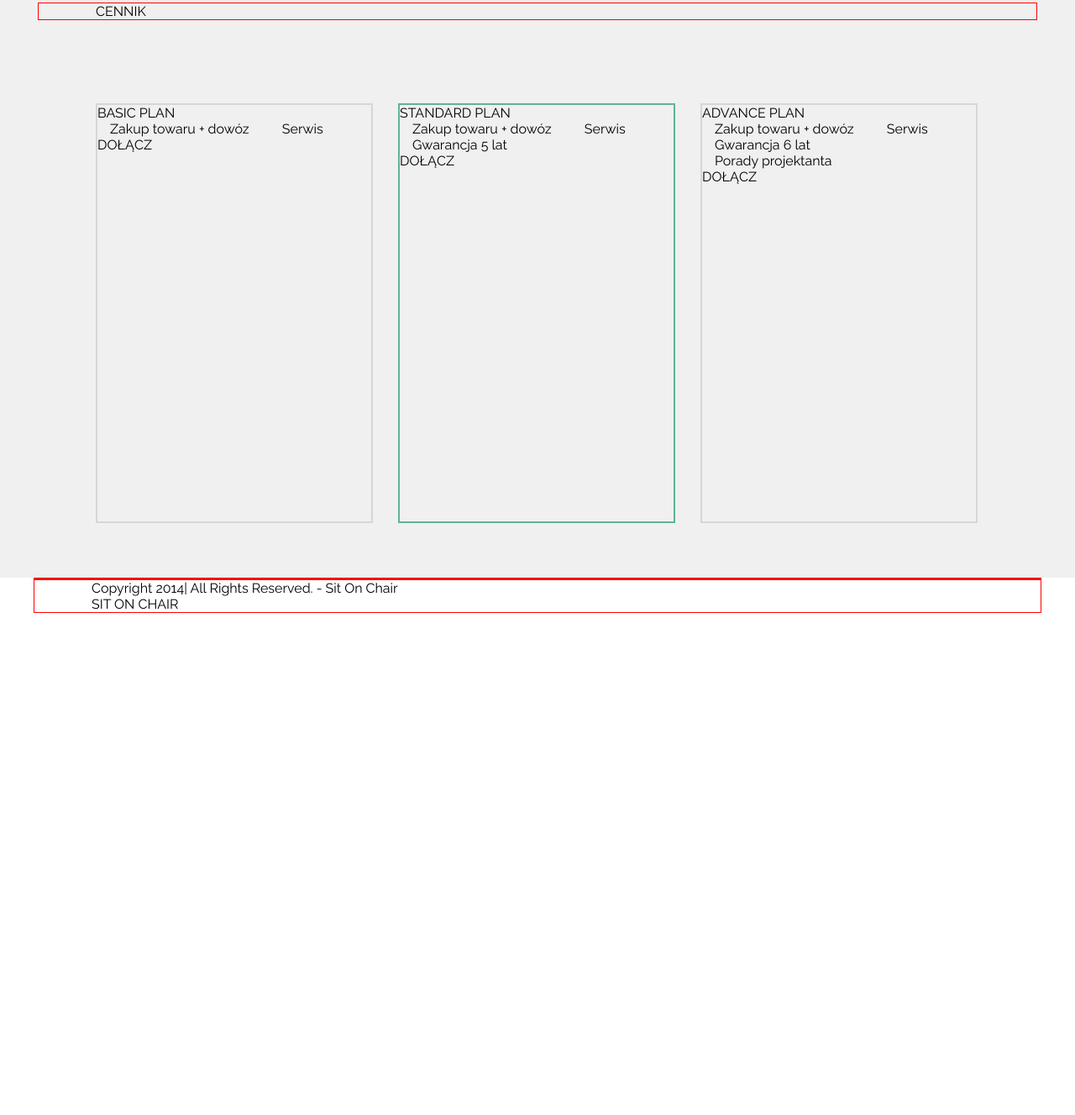
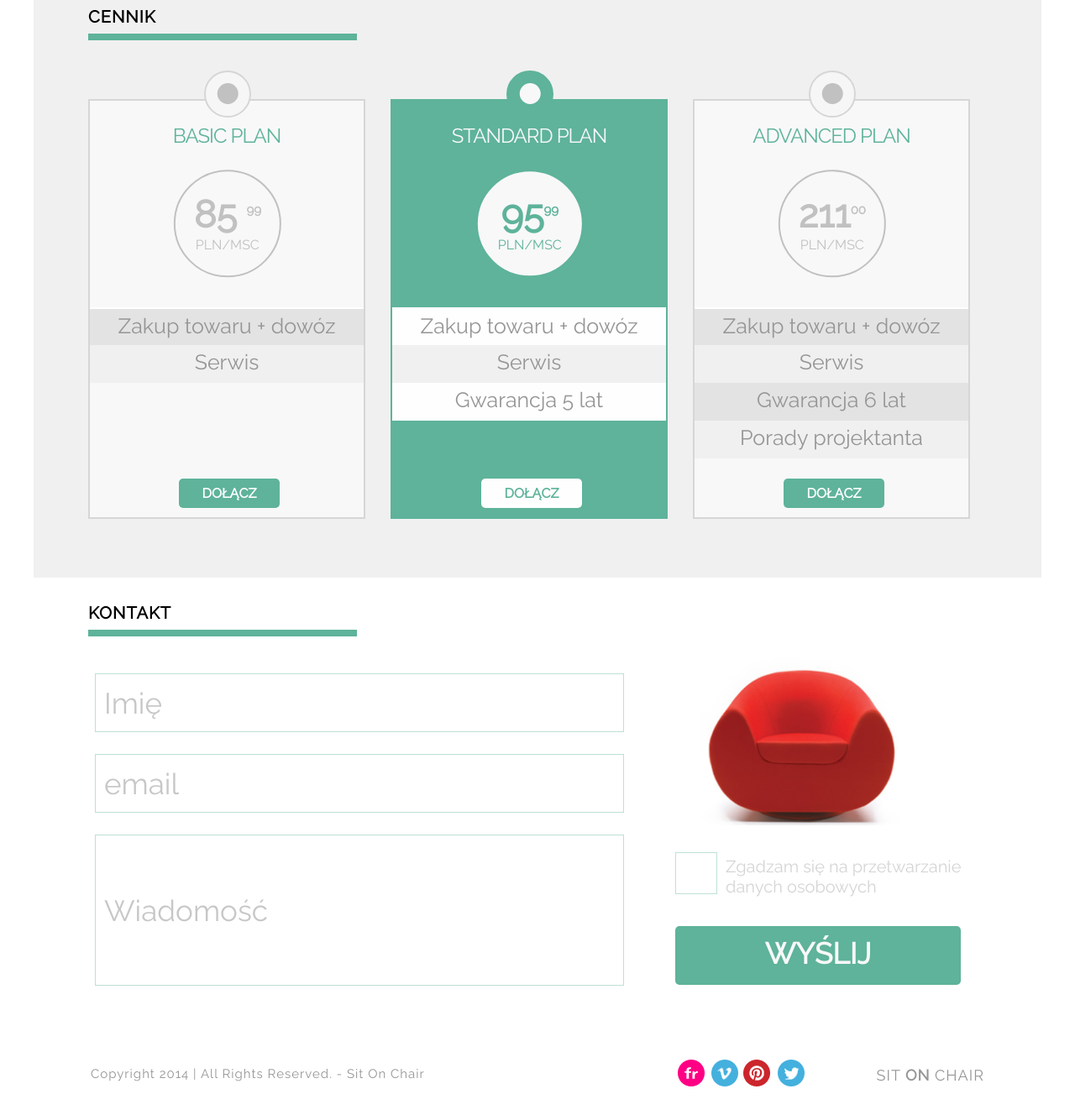
Before and after one commit to Lilu89/Sit_on_Chair, a plain HTML site: page index.html in a window 1280 px wide. Shown: the part 932-2260 px from the top of the page at 84% size. Before the commit the page ends 1662 px from the top, so only its background shows below. Drawn offline with Linux system fonts and the light colour scheme.

Commit message:
Skończona strona w HTML i CSS.

```diff
--- a/css/style.css
+++ b/css/style.css
@@ -8,7 +8,6 @@
 
 .main_width {
     max-width: 1200px;
-    border: 1px solid red;
     margin: 0 auto;
     padding-left: 68px;
     padding-right: 68px;
@@ -97,32 +96,35 @@ ul li{
 #section1 #sit {
     height:50px;
     font-size: 40px;
-    display: inline;
     text-align: center;
-
 }
 #text {
-
+    height:310px;
     width:450px;
     float: left;
-    margin-top: 140px;
+    margin-top: 125px;
     font-size: 14px;
     line-height: 20px;
 }
-#text>p:last-child {
+#text:last-child {
     height: 150px;
     text-align: center;
     padding: 40px;
 }
+#text>p {
+    margin: 20px;
+    text-align: center;
+}
 .button {
     background-color: #5EB39A;
     color: white;
-    font-size: 20px;
+    font-size: 25px;
     text-align: center;
     font-family: Arial, sans-serif;
     padding:13px;
     height:50px;
     width:270px;
+    margin-top:30px;
     margin-right: 90px;
     margin-left: 90px;
     border-radius: 10px;
@@ -191,9 +193,9 @@ ul li{
 .box3 h2 {
     font-size: 15px;
     border-bottom: 8px solid #5EB39A;
-    margin-top: 30px;
+    margin-top: 2em;
     margin-left: 20px;
-    width:150px;
+    width:10em;
 }
 .box3 p {
     line-height: 20px;
@@ -202,25 +204,226 @@ ul li{
 #section3 {
     height: 730px;
     background-color: #F0F0F0;
-    padding: 45px 45px 45px 45px;
+    padding: 45px 65px 45px 65px;
 }
-.section3 .main_width>p {
+ h3,h4 {
     font-size:20px;
     padding-top: 5px;
     height:45px;
     width:320px;
     border-bottom: 8px solid #5EB39A;
+     letter-spacing: 1px;
 }
 
  .pricing {
     height: 500px;
     width: 330px;
     border: 2px solid #d6d6d6;
-    margin: 100px 0 0 0;
+    background-color: #f8f8f8;
+    margin: 70px 0 0 0;
     float: left;
-
+    position:relative;
 }
 .pricing-containter>:nth-child(2n) {
     border: 2px solid #5EB39A;
-    margin: 100px 30px 0 30px;
+    margin: 70px 30px 0 30px;
 }
+.center-box {
+    background-color: #5EB39A;
+    border: 2px solid #5EB39A;
+}
+.border-circle::before {
+    content: "";
+    position: absolute;
+    height: 52px;
+    width: 52px;
+    border-radius: 50%;
+    border: 2px solid #d6d6d6;
+    background-color: #f6f6f6;
+    transform:translate(136px, -36px);
+}
+.center-box .border-circle::before {
+    background-color: #5EB39A;
+    border:2px solid #5EB39A;
+}
+.inner-circle {
+    height: 25px;
+    width: 25px;
+    border-radius: 50%;
+    background-color: #c1c1c1;
+    transform:translate(607%, -84%)
+}
+.center-box .inner-circle {
+    background-color: #f8f8f8;
+}
+.pricing>p {
+    font-size: 24px;
+    font-weight: 500;
+    color: #5EB39A;
+    text-align: center;
+    margin: 2px;
+    letter-spacing: -1px;
+}
+.center-box>p{
+    color: #f8f8f8;
+}
+.pricing-circle {
+    height: 128px;
+    width: 128px;
+    border-radius: 50%;
+    background-color: #f8f8f8;
+    border: 2px solid #c1c1c1;
+    color: #c1c1c1;
+    transform: translate(78%, 19%);
+    text-align: center;
+    padding-top: 25px;
+    margin-bottom: 60px;
+}
+.center-box .pricing-circle {
+    border: 2px solid #5EB39A;
+    color: #5EB39A;
+}
+.pricing-circle p:first-child {
+    font-size: 45px;
+    font-weight: 800;
+}
+.pricing-circle sup {
+    font-size: 15px;
+}
+.pricing ul li{
+    height:45px;
+    width: 326px;
+    padding: 5px;
+    margin-left: 0;
+    font-size: 25px;
+    color: #969696;
+    list-style-type: none;
+    display: block;
+    text-align: center;
+}
+.pricing li:first-child {
+    border-top: 2px solid #ffffff;
+}
+.pricing li:nth-child(1n+1){
+    background-color: #e3e3e3;
+}
+
+.center-box li:nth-child(1n+1){
+    background-color: #fefefe;
+}
+.pricing li:nth-child(2n){
+    background-color: #f0f0f0;
+}
+.list {
+    height: 200px;
+}
+.button-pricing {
+    height: 35px;
+    width: 120px;
+    border-radius: 5px;
+    background-color: #5EB39A;
+    transform: translate(106px, 4px);
+    color: #fefefe;
+    font-weight: 600;
+    text-align: center;
+    padding: 8px;
+}
+#centerBtn {
+    background-color: #fefefe;
+    color: #5EB39A;
+}
+#section4 {
+    width: 100%;
+    height: 560px;
+    padding: 25px 65px 25px 65px;
+}
+/*h4 ostylowany wyżej -razem z h3.*/
+form{
+    margin-top:30px;
+    float: left;
+}
+input {
+    font-size: 35px;
+    color: #969696;
+    height: 70px;
+    width: 630px;
+    border: 1px solid #5EB39A;
+    opacity: 0.4;
+    margin: 14px 0 12px 8px;
+    padding: 15px 0 15px 10px;
+}
+form :last-child {
+    height: 180px;
+    padding: 15px 0 15px 10px;
+}
+.red-chair {
+    background-image: url("../images/red_chair.png");
+    float: right;
+    height: 260px;
+    width: 260px;
+    background-size: contain;
+    background-repeat: no-repeat;
+    margin: -410px 90px 0 0px;
+}
+.rodo {
+    height: 168px;
+    width: 360px;
+    float: right;
+    margin: -171px 11px 1px 0px;
+}
+.checkbox {
+    float: left;
+    width: 50px;
+    height: 50px;
+    border: 1px solid #5EB39A;
+    opacity: 0.4;
+    margin-right: 10px;
+
+}
+#section4 p {
+    margin: 5px 0 35px 0;
+    font-size: 20px;
+    color: #969696;
+    opacity: 0.4;
+}
+.sendBtn {
+    clear: right;
+    width: 340px;
+    height: 70px;
+    background-color: #5EB39A;
+    border-radius: 5px;
+    text-align: center;
+    font-size: 35px;
+    color: #f8f8f8;
+    font-weight: 800;
+    padding: 12px;
+}
+footer {
+    width: 100%;
+    height: 80px;
+    padding: 22px 0 0 0;
+}
+#copyright p{
+    font-size: 15px;
+    font-weight: 400;
+    color: #969696;
+    letter-spacing: 1px;
+}
+#footer p{
+    font-size: 18px;
+    font-weight: 500;
+    color: #969696;
+    letter-spacing: 1px;
+    float:right;
+    margin-left: 85px;
+}
+#footer img {
+    margin-top: -10px;
+}
+footer span {
+    font-weight: 900;
+}
+footer {
+    display:flex;
+    justify-content: space-between;
+}
--- a/index.html
+++ b/index.html
@@ -69,54 +69,89 @@
         </div>
     </div>
 </section>
-<section id="section3">
-    <div class="main_width">
-        <p>CENNIK</p>
+<section id="section3" class="main_width">
+        <h3>CENNIK</h3>
         <div class="pricing-containter">
             <div class="pricing">
+                <div class="border-circle">
+                    <div class="inner-circle"></div>
+                </div>
                 <p>BASIC PLAN</p>
-                <div class="border-circle"></div>
+                <div class="pricing-circle">
+                    <p>85 <sup>99</sup></p>
+                    <p>PLN/MSC</p>
+                </div>
+                <div class="list">
                 <ul>
                     <li>Zakup towaru + dowóz</li>
                     <li>Serwis</li>
                 </ul>
+                </div>
                 <div class="button-pricing">DOŁĄCZ</div>
             </div>
-            <div class="pricing">
-                <div class="border-circle"></div>
+            <div class="pricing center-box">
+                <div class="border-circle">
+                    <div class="inner-circle"></div>
+                </div>
                 <p>STANDARD PLAN</p>
                 <div class="pricing-circle">
-
+                    <p>95<sup>99</sup></p>
+                    <p>PLN/MSC</p>
                 </div>
+                <div class="list">
                 <ul>
                     <li>Zakup towaru + dowóz</li>
                     <li>Serwis</li>
                     <li>Gwarancja 5 lat</li>
                 </ul>
-                <div class="button-pricing">DOŁĄCZ</div>
+                </div>
+                <div class="button-pricing" id="centerBtn">DOŁĄCZ</div>
             </div>
             <div class="pricing">
-                <div class="border-circle"></div>
-                <p>ADVANCE PLAN</p>
+                <div class="border-circle">
+                    <div class="inner-circle"></div>
+                </div>
+                <p>ADVANCED PLAN</p>
                 <div class="pricing-circle">
-
+                    <p>211<sup>00</sup></p>
+                    <p>PLN/MSC</p>
                 </div>
+                <div class="list">
                 <ul>
                     <li>Zakup towaru + dowóz</li>
                     <li>Serwis</li>
                     <li>Gwarancja 6 lat</li>
                     <li>Porady projektanta</li>
                 </ul>
+                </div>
                 <div class="button-pricing">DOŁĄCZ</div>
             </div>
         </div>
+</section>
+<section id="section4" class="main_width">
+    <h4>KONTAKT</h4>
+    <form>
+        <input type="text" placeholder="Imię">
+        <input type="email" placeholder="email">
+        <input type="text" placeholder="Wiadomość">
+    </form>
+    <div class="red-chair"></div>
+    <div class="rodo">
+        <div class="checkbox"></div>
+        <p>Zgadzam się na przetwarzanie danych osobowych</p>
+        <div class="sendBtn">WYŚLIJ</div>
     </div>
 </section>
-<section class="main_width"></section>
-<footer>
-    <div class="main_width">
-        <p>Copyright 2014| All Rights Reserved. - Sit On Chair</p>
-        <p>SIT ON CHAIR</p> <!--zrobić z tego później nagłówek-->
+<footer class="main_width">
+    <div id="copyright">
+        <p>Copyright 2014 | All Rights Reserved. - Sit On Chair</p>
+    </div>
+    <div id="footer">
+        <a target="_blank" href="https://www.flickr.com/"><img src="images/flickr.png" alt="flickr" /></a>
+        <a target="_blank" href="https://vimeo.com/"><img src="images/vimeo.png" alt="vimeo" /></a>
+        <a target="_blank" href="https://pl.pinterest.com/"><img src="images/pinterest.png" alt="pinterest" /></a>
+        <a target="_blank" href="https://twitter.com/?lang=pl"><img src="images/twitter.png" alt="twitter" /></a>
+        <p>SIT <span>ON</span> CHAIR</p>
     </div>
 </footer>
 </body>
```
